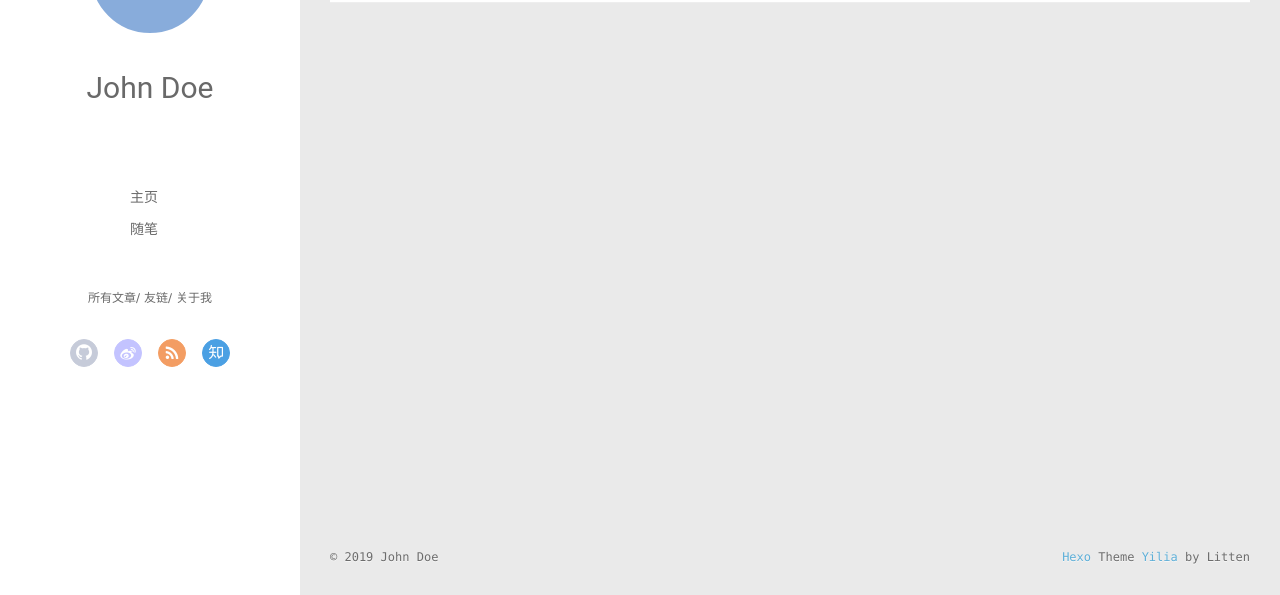
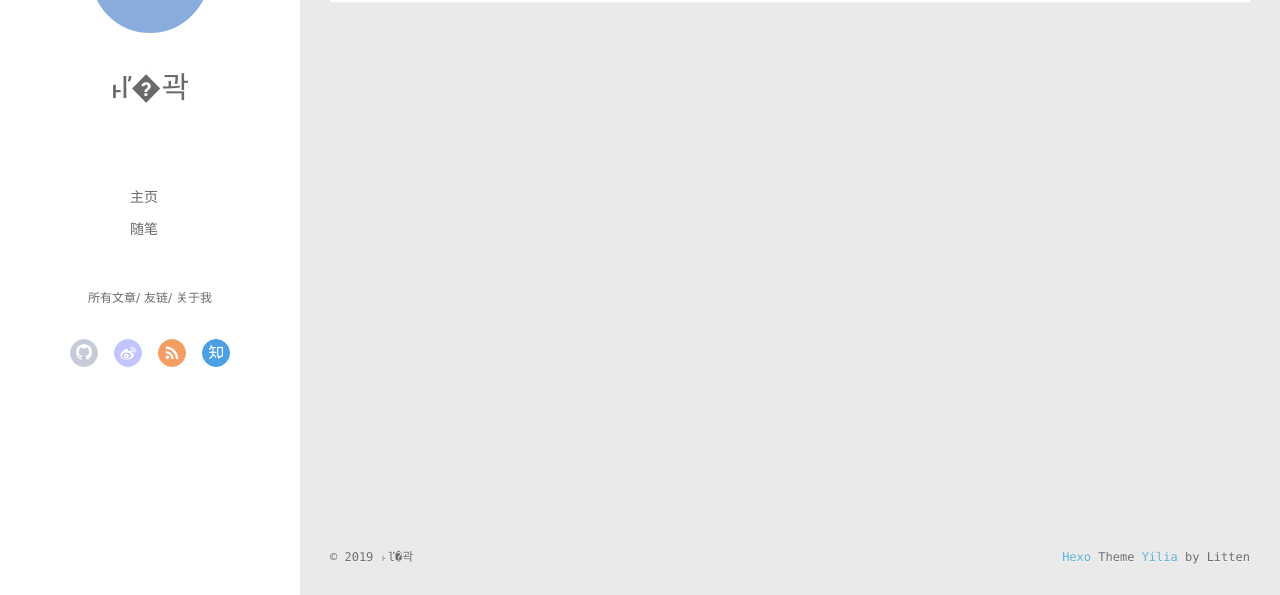
Before and after one commit to ssllzz/ssllzz.github.io, a plain HTML site: page archives/index.html in a window 1280 px wide. Shown: the part 202-797 px from the top of the page. Drawn offline with Linux system fonts and the light colour scheme; no server answers.

Commit message:
Site updated: 2019-06-10 22:35:15

```diff
--- a/archives/index.html
+++ b/archives/index.html
@@ -46,7 +46,7 @@
 			<img src class="js-avatar">
 		</a>
 		<hgroup>
-		  <h1 class="header-author"><a href="/">John Doe</a></h1>
+		  <h1 class="header-author"><a href="/">˫ľ�곽</a></h1>
 		</hgroup>
 
 
@@ -104,7 +104,7 @@
 				<img src class="js-avatar">
 			</div>
 			<hgroup>
-			  <h1 class="header-author js-header-author">John Doe</h1>
+			  <h1 class="header-author js-header-author">˫ľ�곽</h1>
 			</hgroup>
 
 
@@ -229,7 +229,7 @@
   <div class="outer">
     <div id="footer-info">
     	<div class="footer-left">
-    		&copy; 2019 John Doe
+    		&copy; 2019 ˫ľ�곽
     	</div>
       	<div class="footer-right">
       		<a href="http://hexo.io/" target="_blank">Hexo</a>  Theme <a href="https://github.com/litten/hexo-theme-yilia" target="_blank">Yilia</a> by Litten
```
Also changed, not shown: 2019/06/09/hello-world/index.html (+3 -3 lines), 2019/06/09/test/index.html (+3 -3 lines), archives/2019/06/index.html (+3 -3 lines), archives/2019/index.html (+3 -3 lines), index.html (+3 -3 lines).
